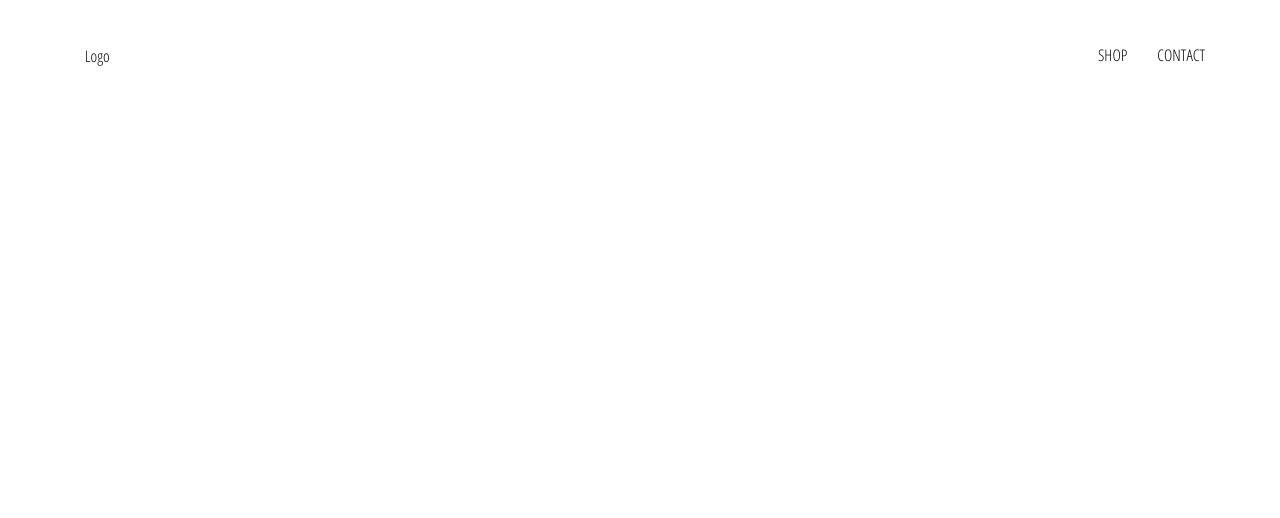
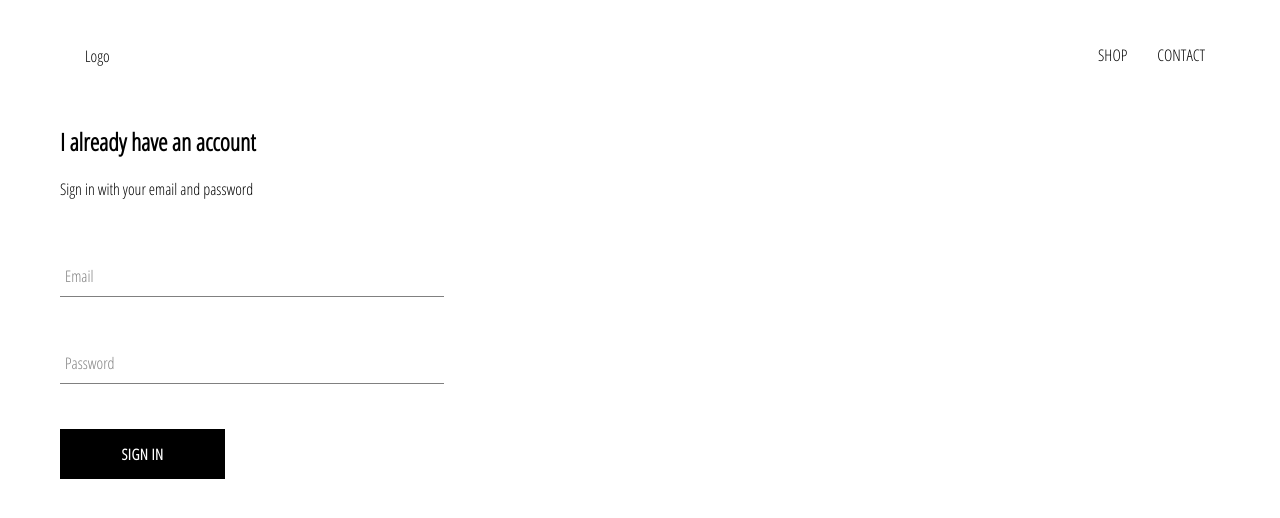
Before and after one commit to amolchopra1210/react-shopping-app, a React (Create React App) app: page /signin in a window 1280 px wide. Shown: the top 518 px of the page. Built offline with nearby package versions, Linux system fonts and the light colour scheme.

Commit message:
Added and desined sign in page

```diff
--- a/src/App.css
+++ b/src/App.css
@@ -1,3 +1,6 @@
+*{
+    box-sizing: border-box;
+}
 body {
     font-family: 'Open Sans Condensed', sans-serif;
     padding: 20px 60px;
--- a/src/App.js
+++ b/src/App.js
@@ -4,14 +4,16 @@
 import Homepage from './pages/homepage/homepage.component';
 import ShopPage from './pages/shop/shop.component';
 import Header from './components/header/header.component';
+import SignInAndSignUp from './pages/sign-in-and-sign-up/sign-in-and-sign-up.component';
 
 function App() {
   return (
       <div>
         <Header/>
         <Switch>
-        <Route exact path = "/" component = {Homepage}/>
-        {<Route path = "/shop" component = {ShopPage}/>}
+          <Route exact path = "/" component = {Homepage}/>
+          <Route path = "/shop" component = {ShopPage}/>
+          <Route path = "/signin" component = {SignInAndSignUp}/>
         </Switch>
       </div>
   );
--- /dev/null
+++ b/src/components/custom-button/custom-button.component.jsx
@@ -0,0 +1,11 @@
+import React from 'react'
+import './custom-button.styles.scss';
+
+const CustomButton = ({children,...otherProps}) => (
+    <button className = 'custom-button' {...otherProps}>
+        {children}
+    </button>
+)
+
+
+export default CustomButton;
--- /dev/null
+++ b/src/components/custom-button/custom-button.styles.scss
@@ -0,0 +1,22 @@
+.custom-button {
+    min-width: 165px;
+    width: auto;
+    height: 50px;
+    letter-spacing: 0.5px;
+    line-height: 50px;
+    padding: 0 35px 0 35px;
+    font-size: 15px;
+    background-color: black;
+    color: white;
+    text-transform: uppercase;
+    font-family: 'Open Sans Condensed';
+    font-weight: bolder;
+    border: none;
+    cursor: pointer;
+
+    &:hover {
+      background-color: white;
+      color: black;
+      border: 1px solid black;
+    }
+  }
--- /dev/null
+++ b/src/components/form-input/form-input.component.jsx
@@ -0,0 +1,13 @@
+import React from 'react'
+import './form-input.styles.scss';
+
+const FormInput = ({handleChange, label, ...otherProps}) => (
+    <div className = "group">
+        <input className = "form-input" onChange = {handleChange}{...otherProps}/>
+        {
+            label ? <label className = {`${otherProps.value.length ? 'shrink' : ''} form-input-label `}>{label}</label> : null
+        }
+    </div>
+)
+
+export default FormInput;
--- /dev/null
+++ b/src/components/form-input/form-input.styles.scss
@@ -0,0 +1,54 @@
+$sub-color: grey;
+$main-color: black;
+
+@mixin shrinkLabel {
+  top: -14px;
+  font-size: 12px;
+  color: $main-color;
+}
+
+.group {
+  position: relative;
+  margin: 45px 0;
+
+  .form-input {
+    background: none;
+    background-color: white;
+    color: $sub-color;
+    font-size: 18px;
+    padding: 10px 10px 10px 5px;
+    display: block;
+    width: 100%;
+    border: none;
+    border-radius: 0;
+    border-bottom: 1px solid $sub-color;
+    margin: 25px 0;
+
+    &:focus {
+      outline: none;
+    }
+
+    &:focus ~ .form-input-label {
+      @include shrinkLabel();
+    }
+  }
+
+  input[type='password'] {
+    letter-spacing: 0.3em;
+  }
+
+  .form-input-label {
+    color: $sub-color;
+    font-size: 16px;
+    font-weight: normal;
+    position: absolute;
+    pointer-events: none;
+    left: 5px;
+    top: 10px;
+    transition: 300ms ease all;
+
+    &.shrink {
+      @include shrinkLabel();
+    }
+  }
+}
--- /dev/null
+++ b/src/components/sign-in/sign-in.component.jsx
@@ -0,0 +1,41 @@
+import React, { Component } from 'react'
+import './sign-in.styles.scss';
+import FormInput from '../form-input/form-input.component';
+import CustomButton from '../custom-button/custom-button.component';
+
+class SignIn extends Component {
+
+    state = {
+        email : '',
+        password: ''
+    }
+
+    handleSubmit = (e) => {
+        e.preventDefault();
+        this.setState({
+            email : '',
+            password : ''
+        })
+    }
+    handleChange = (e) => {
+        const {value,name} = e.target;
+        this.setState({
+            [name] : value
+        })
+    }
+    render() {
+        return (
+            <div className = "sign-in">
+                <h2 className = "title">I already have an account</h2>
+                <span className = "title">Sign in with your email and password</span>
+                <form onSubmit = {this.handleSubmit}>
+                    <FormInput name = "email" type = "email" label = "Email" value = {this.state.email} handleChange = {this.handleChange} required/>
+                    <FormInput name = "password" type = "password" label = "Password" value = {this.state.password} handleChange = {this.handleChange} required/>
+                    <CustomButton type = "submit">Sign In</CustomButton>
+                </form>
+            </div>
+        )
+    }
+}
+
+export default SignIn;
--- /dev/null
+++ b/src/components/sign-in/sign-in.styles.scss
@@ -0,0 +1,9 @@
+.sign-in {
+    width: 30vw;
+    display: flex;
+    flex-direction: column;
+
+    .title {
+        margin: 10px 0;
+    }
+}
--- /dev/null
+++ b/src/pages/sign-in-and-sign-up/sign-in-and-sign-up.component.jsx
@@ -0,0 +1,11 @@
+import React from 'react'
+import './sign-in-and-sign-up.styles.scss';
+import SignIn from '../../components/sign-in/sign-in.component';
+
+const SignInAndSignUpPage = () => (
+        <div className = "sign-in-and-sign-up">
+            <SignIn/>
+        </div>
+)
+
+export default SignInAndSignUpPage;
```
Also changed, not shown: src/pages/sign-in-and-sign-up/sign-in-and-sign-up.styles.scss (added).
